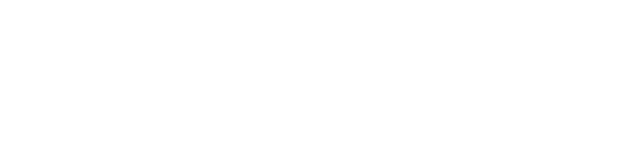
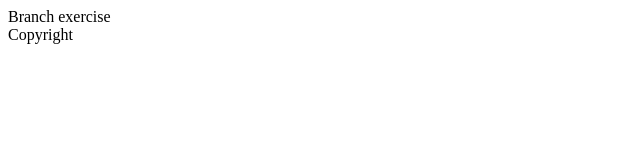
Before and after one commit to jemapau/exercise-one, a plain HTML site: page index.html in a window 1280 px wide. Shown: the whole page, without its empty margins (0-640 px from the left). Drawn offline with Linux system fonts and the light colour scheme.

Commit message:
Index content

```diff
--- a/index.html
+++ b/index.html
@@ -5,3 +5,9 @@
 	<title>First file</title>
 </head>
 <body>
+	Branch exercise
+</body>
+<footer>
+	Copyright
+</footer>
+</html>
```
